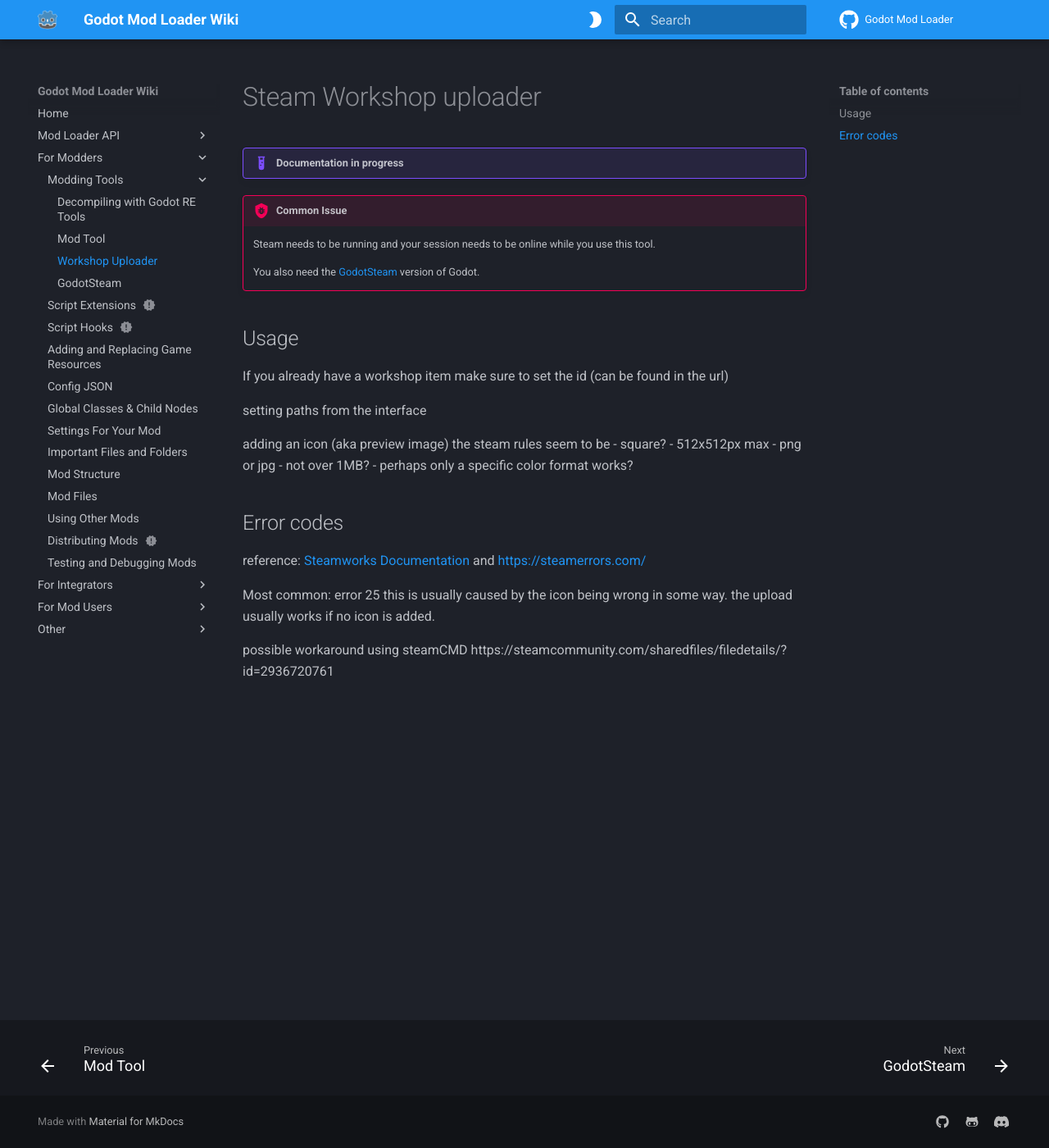
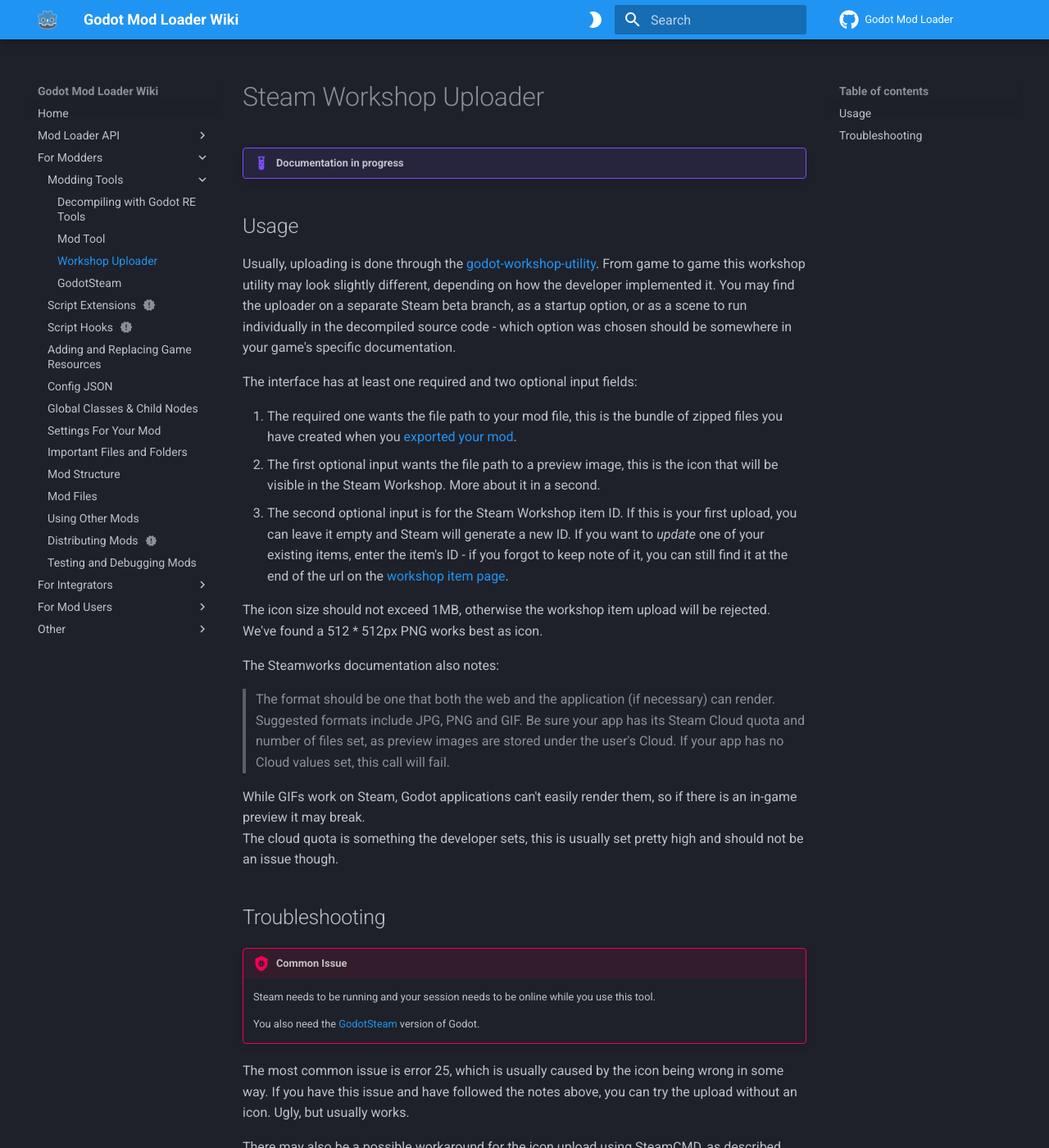
Before and after one commit to GodotModding/gmlwiki, an MkDocs documentation site: the page built from docs/guides/modding/tools/workshop_uploader.md, in a window 1280 px wide and 1400 px high. Shown: the whole window at 82% size. Built offline with MkDocs 1.6.1 and Material for MkDocs 9.7.7, drawn with Linux system fonts in a browser that asks for light colours; comment, search, counter and statistics services are not loaded; some of the changed text lies outside the part shown.

Commit message:
uploader docs

```diff
--- a/docs/guides/modding/tools/workshop_uploader.md
+++ b/docs/guides/modding/tools/workshop_uploader.md
@@ -2,40 +2,73 @@
 description: How to upload your mod to the Steam Workshop
 ---
 
-# Steam Workshop uploader
+# Steam Workshop Uploader
 
 [//]: # (TODO)
 !!! example "Documentation in progress"
+
+## Usage
+
+Usually, uploading is done through the [godot-workshop-utility](https://github.com/Blobfish-Games/godot-workshop-utility/).
+From game to game this workshop utility may look slightly different, depending on how the developer implemented it.
+You may find the uploader on a separate Steam beta branch, as a startup option, or as a scene to run individually in
+the decompiled source code - which option was chosen should be somewhere in your game's specific documentation.
+
+The interface has at least one required and two optional input fields:
+
+1. The required one wants the file path to your mod file, this is the bundle of zipped files you have created
+when you [exported your mod](../distributing_mods.md#exporting).
+2. The first optional input wants the file path to a preview image, this is the icon that will be visible in the Steam
+Workshop. More about it in a second.
+3. The second optional input is for the Steam Workshop item ID. If this is your first upload, you can leave it empty
+and Steam will generate a new ID. If you want to _update_ one of your existing items, enter the item's ID - if you
+forgot to keep note of it, you can still find it at the end of the url on the [workshop item page](../file_paths.md#workshop-folder).
+
+[//]: # (steam tags?)
+
+The icon size should not exceed 1MB, otherwise the workshop item upload will be rejected.
+We've found a 512 * 512px PNG works best as icon.
+
+The Steamworks documentation also notes:
+> The format should be one that both the web and the application (if necessary) can render. Suggested formats include JPG, PNG and GIF.
+> Be sure your app has its Steam Cloud quota and number of files set, as preview images are stored under the user's Cloud. If your app has no Cloud values set, this call will fail.
+
+While GIFs work on Steam, Godot applications can't easily render them, so if there is an in-game preview it may break.
+The cloud quota is something the developer sets, this is usually set pretty high and should not be an issue though.
+
+## Troubleshooting
 
 !!! bug "Common Issue"
     Steam needs to be running and your session needs to be online while you use this tool.
 
     You also need the [GodotSteam](godot_steam.md) version of Godot.
 
-## Usage
+The most common issue is error 25, which is usually caused by the icon being wrong in some way.
+If you have this issue and have followed the notes above, you can try the upload without an icon. Ugly, but usually works.
 
-If you already have a workshop item make sure to set the id (can be found in the url)
+There may also be a possible workaround for the icon upload using SteamCMD, as described here:
+[https://steamcommunity.com/sharedfiles/filedetails/?id=2936720761](https://steamcommunity.com/sharedfiles/filedetails/?id=2936720761) (or: [Archived](https://web.archive.org/web/20250108143743/https://steamcommunity.com/sharedfiles/filedetails/?id=2936720761))
 
-setting paths from the interface
+If the upload fails, Steam returns an error code. These error codes have a specific message which may help.
 
-adding an icon (aka preview image)
-the steam rules seem to be
-- square?
-- 512x512px max
-- png or jpg
-- not over 1MB?
-- perhaps only a specific color format works?
+| Code | Name                    | Message                                                                                                                                                                                                        |
+|------|-------------------------|----------------------------------------------------------------------------------------------------------------------------------------------------------------------------------------------------------------|
+| `1`  | `OK`                    | The operation completed successfully.                                                                                                                                                                          |
+| `8`  | `InvalidParam`          | One of the submission fields contains something not being accepted by that field.                                                                                                                              |
+| `9`  | `FileNotFound`          | The uploaded file could not be found.                                                                                                                                                                          |
+| `14` | `DuplicateName`         | The user already has a Steam Workshop item with that name.                                                                                                                                                     |
+| `15` | `AccessDenied`          | There was a problem trying to save the title and description. Access was denied.                                                                                                                               |
+| `16` | `Timeout`               | The operation took longer than expected. Have the user retry the creation process.                                                                                                                             |
+| `17` | `Banned`                | The user doesn't have permission to upload content to this hub because they have an active VAC or Game ban.                                                                                                    |
+| `20` | `ServiceUnavailable`    | The workshop server hosting the content is having issues - have the user retry.                                                                                                                                |
+| `21` | `NotLoggedOn`           | The user is not currently logged into Steam.                                                                                                                                                                   |
+| `24` | `InsufficientPrivilege` | The user is currently restricted from uploading content due to a hub ban, account lock, or community ban. They would need to contact Steam Support.                                                            |
+| `25` | `LimitExceeded`         | The user has exceeded their Steam Cloud quota. Have them remove some items and try again.                                                                                                                      |
+| `29` | `DuplicateRequest`      | The file was already successfully uploaded. The user just needs to refresh.                                                                                                                                    |
+| `44` | `ServiceReadOnly`       | Due to a recent password or email change, the user is not allowed to upload new content. Usually this restriction will expire in 5 days, but can last up to 30 days if the account has been inactive recently. |
 
-## Error codes
-reference: [Steamworks Documentation](https://partner.steamgames.com/doc/api/steam_api#EResult) and [https://steamerrors.com/](https://steamerrors.com/)
+Reference:
 
-Most common: error 25
-this is usually caused by the icon being wrong in some way. the upload usually works if no icon is added.
-
-[//]: # (https://partner.steamgames.com/doc/api/ISteamUGC#SetItemPreview)
-
-possible workaround using steamCMD
-https://steamcommunity.com/sharedfiles/filedetails/?id=2936720761
-
-
-[//]: # (steam tags?)
+- [Error codes for the upload](https://partner.steamgames.com/doc/api/ISteamUGC#CreateItemResult_t)
+- [All Steamworks error codes](https://partner.steamgames.com/doc/api/steam_api#EResult)
+- [Setting a Workshop item icon](https://partner.steamgames.com/doc/api/ISteamUGC#SetItemPreview)
```
